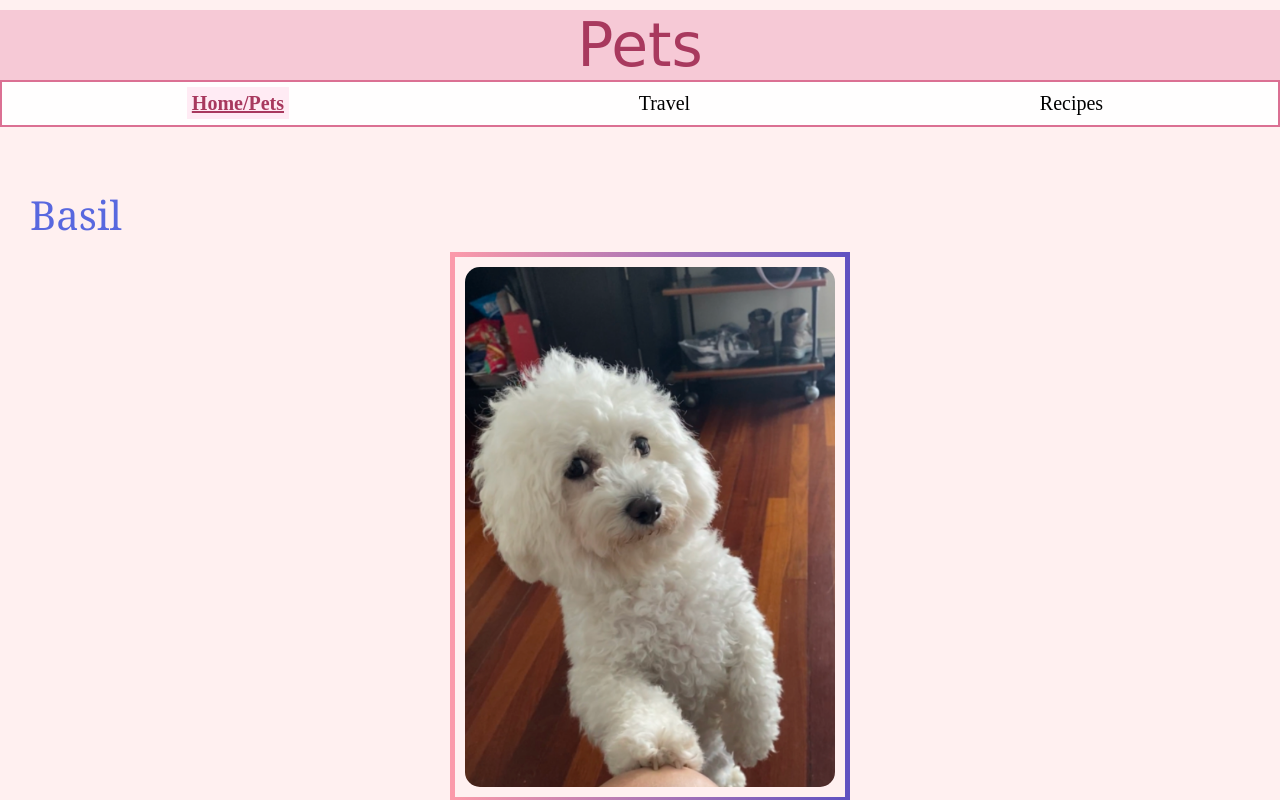
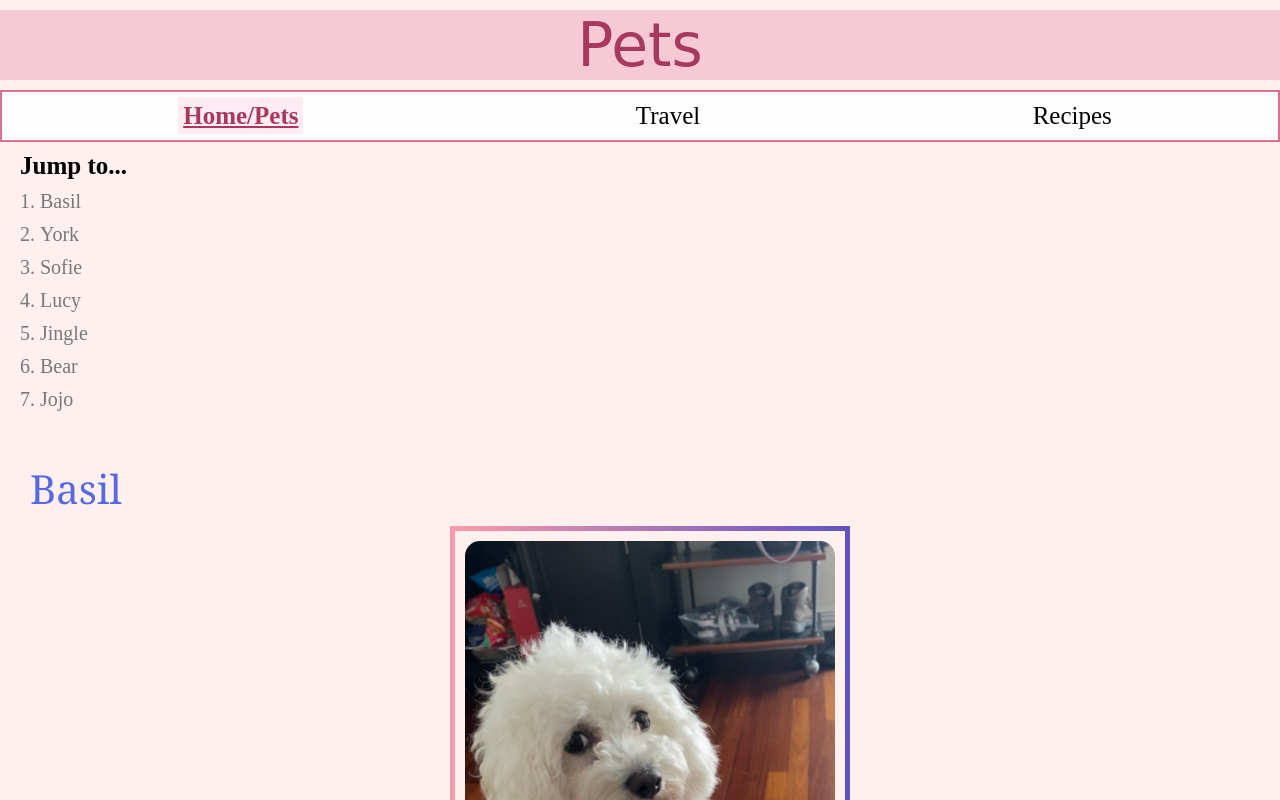
Before and after one commit to alinaachan/tablet_view_common, a plain HTML site: page index.html in a window 1280 px wide. Shown: the top 800 px of the page. Drawn offline with Linux system fonts and the light colour scheme.

Commit message:
Add files via upload

```diff
--- a/css/style.css
+++ b/css/style.css
@@ -3,7 +3,10 @@ body {
     font-size: 20px;
 }
 main {
-    padding: 10px 10px 10px 10px;
+    padding: 0 10px 10px 10px;
+}
+.pets-nav, .travels-nav {
+    display: none;
 }
 nav {
     display: flex;
@@ -19,8 +22,11 @@ nav > li {
     list-style-type: none;
 }
 nav a {
-    font-size: 20px;
+    font-size: 25px;
     text-align: center;
+}
+nav a:hover {
+    text-decoration: underline;
 }
 ul {
     padding-left: 10px;
@@ -51,7 +57,7 @@ h2 {
     font-size: 40px;
     font-family:Georgia, 'Times New Roman', Times, serif;
     color:rgb(88, 104, 223);
-    margin-top: 50px;
+    margin-top: 40px;
 }
 h3 {
     margin-top: 15px;
@@ -67,8 +73,19 @@ p {
     margin-bottom: 10px;
     line-height: 1.5;
 }
-.skip {
-    display: none;
+.skip a {
+    font-size: 17px;
+    padding: 5px;
+    background-color: rgb(234, 239, 255);
+    border: 2px solid rgb(112, 112, 216);
+    border-radius: 8px;
+    margin-bottom: 10px;
+    margin-left: 5px;
+    -webkit-transition: top 1s ease-out;
+    transition: top 1s ease-out;
+    z-index: 1;
+    position: absolute;
+    top:-40px;
 }
 li a.active {
     background-color: rgb(255, 235, 244);
@@ -91,11 +108,19 @@ ol {
     list-style-type: decimal;
 }
 
+:focus {
+    outline: 2px solid rgb(164, 26, 49);
+}
+
 .container {
     display: grid;
     grid-template-columns: auto auto;
 }
-
+.container img {
+    grid-column: 1 / -1;
+    width: 100%;
+    height: auto;
+}
 .container img:nth-child(1) {
     grid-column: 1;
     grid-row: 1;
@@ -161,6 +186,30 @@ ol {
     .gif {display: none;}
 }
 
+/* Portrait Tablet view */
+@media only screen and (min-width: 600px) {
+    .pets-nav, .travels-nav, .foods-nav {
+        display: inline-block;
+        border: none;
+        background-color: #fff0f0;
+        margin-top: 10px;
+        text-align: left;
+        justify-content: left;
+        padding-left: 20px;
+        color: rgb(120, 120, 123);
+    }
+    .pets-nav li, .travels-nav li, .foods-nav li {
+        list-style-type:decimal;
+    }
+    .pets-nav a, .travels-nav a, .foods-nav a {
+        font-size: 20px;
+    }
+    .skip a:focus {
+        top: 20px;
+    }
+}
+
+/* Landscape Tablet view */
 @media only screen and (min-width: 768px) {
     nav {
         display: block;
@@ -168,6 +217,58 @@ ol {
     nav > ul {
         display: flex;
         justify-content: space-around;
+    }
+    .pets-nav, .travels-nav, .foods-nav {
+        display: block;
+        border: none;
+        background-color: #fff0f0;
+        margin-top: 10px;
+        text-align: left;
+        justify-content: left;
+        padding-left: 20px;
+        color: rgb(120, 120, 123);
+    }
+    .pets-nav > ul, .travels-nav > ul, .foods-nav > ul {
+        display: block;
+    }
+    .pets-nav li, .travels-nav li, .foods-nav li {
+        list-style-type:decimal;
+    }
+    .pets-nav a, .travels-nav a, .foods-nav a {
+        font-size: 20px;
+    }
+    .skip a:focus {
+        top: 20px;
+    }
+}
+
+/* Laptop or Desktop view */
+@media only screen and (min-width: 992px) {
+    nav {
+        display: block;
+    }
+    nav > ul {
+        display: flex;
+        justify-content: space-around;
+    }
+    .pets-nav, .travels-nav, .foods-nav {
+        display: inline-block;
+        border: none;
+        background-color: #fff0f0;
+        margin-top: 10px;
+        text-align: left;
+        justify-content: left;
+        padding-left: 20px;
+        color: rgb(120, 120, 123);
+    }
+    .pets-nav > ul, .travels-nav > ul, .foods-nav > ul {
+        display: block;
+    }
+    .pets-nav li, .travels-nav li, .foods-nav li {
+        list-style-type:decimal;
+    }
+    .pets-nav a, .travels-nav a, .foods-nav a {
+        font-size: 20px;
     }
     .ingredients-grid {
         padding-left: 20px;
--- a/index.html
+++ b/index.html
@@ -12,13 +12,36 @@
   <div class="skip"><a href = "#main">Skip to Main Content</a></div>
   <nav>
     <ul>
-      <li><a href="index.html" class="active">Home/Pets</a></li>
-      <li><a href="travel.html">Travel</a></li>
-      <li><a href="recipes.html">Recipes</a></li>
+      <li><a href="index.html" class="confirm-link active">Home/Pets</a></li>
+      <li><a href="travel.html"class="confirm-link">Travel</a></li>
+      <li><a href="recipes.html"class="confirm-link">Recipes</a></li>
+    </ul>
+  </nav>
+  <script>
+    var confirmLinks = document.querySelectorAll(".confirm-link");
+
+    confirmLinks.forEach(function(link) {
+      link.addEventListener("click", function(e) {
+        if (!confirm("Are you sure you want to leave the Pets page?")) {
+          e.preventDefault();
+        }
+      });
+    });
+  </script>
+  <nav class="pets-nav">
+    <span style="font-size: 25px; color: black; font-weight: bold;">Jump to...</span>
+    <ul>
+      <li><a href="#basil">Basil</a></li>
+      <li><a href="#york">York</a></li>
+      <li><a href="#sofie">Sofie</a></li>
+      <li><a href="#lucy">Lucy</a></li>
+      <li><a href="#jingle">Jingle</a></li>
+      <li><a href="#bear">Bear</a></li>
+      <li><a href="#jojo">Jojo</a></li>
     </ul>
   </nav>
   <main id = "main">
-      <div>
+      <div id="basil">
         <h2>Basil</h2>
         <div class="main-pet-pic">
           <img src = "images/gurl_who_u_looking_at.png" width = 400 alt = "Fluffy white dog with paw on knee, begging for attention and giving you the side eye"/>
@@ -45,7 +68,7 @@
         <!-- Bianca and Alina -->
 
       </div>
-      <div>
+      <div id="york">
         <h2>York</h2>
         <div class="main-pet-pic">
           <img src = "images/york.jpg" width = 400 alt = "He is a large Black German Shepherd."/>
@@ -70,7 +93,7 @@
         <!-- Ben Montgomery -->
 
       </div>
-      <div>
+      <div id="sofie">
         <h2>Sofie</h2>
         <div class="main-pet-pic">
           <img src = "images/sofie1.JPG" width = 400 alt = "Beagle mix wearing glasses."/>
@@ -95,7 +118,7 @@
 
         <!-- Jacob Timmerman -->
       </div>
-      <div>
+      <div id="lucy">
         <h2>Lucy</h2>
         <div class="main-pet-pic">
           <img src = "images/Lucy.JPG" width = 400 alt = "Calico with white, orange, and black coloring."/>
@@ -118,7 +141,7 @@
           <li>Her bed</li>
         </ul>
       </div>
-      <div>
+      <div id="jingle">
         <h2>Jingle</h2>
         <div class="main-pet-pic">
           <img src = "images/jingle.jpg" width = 400 alt = "Jingle is a domestic shorthair cat with a white chest and belly."/>
@@ -141,7 +164,7 @@
           <li>Eating treats</li>
         </ul>
       </div>
-      <div>
+      <div id="bear">
         <h2>Bear</h2>
         <div class="main-pet-pic">
           <img src = "images/bear.jpg" width = 400 alt="A fluffy black, white, and tan Shiba Inu with pointed ears named Bear"/>
@@ -169,7 +192,7 @@
           <li>Fetch</li>
         </ul>
       </div>
-      <div>
+      <div id="jojo">
         <h2>Jojo</h2>
         <div class="main-pet-pic">
           <img src = "images/jojo.jpg" width = 400 alt="White/light brown small Lhasa-Apso"/>
```
Also changed, not shown: recipes.html (+25 -6 lines), travel.html (+21 -10 lines).
